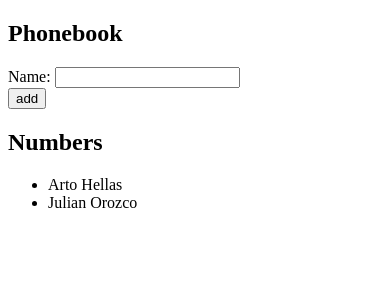
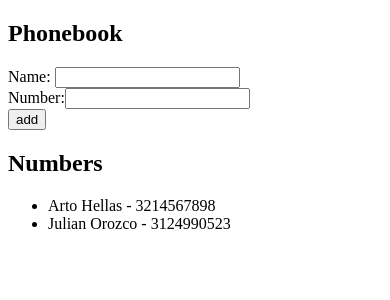
Before and after one commit to camilord-end/bootcamp, a React (Vite) app in the folder part2/phonebook/: page / in a window 390 px wide. Shown: the top 300 px of the page. Built offline with nearby package versions, Linux system fonts and the light colour scheme.

Commit message:
2.8: The Phonebook Step3

```diff
--- a/part2/phonebook/src/App.jsx
+++ b/part2/phonebook/src/App.jsx
@@ -1,26 +1,41 @@
 import { useState } from "react";
 
 const App = () => {
+  const [newName, setNewName] = useState("");
+  const [phone, setPhone] = useState("");
   const [persons, setPersons] = useState([
-    { name: "Arto Hellas" },
-    { name: "Julian Orozco" },
+    {
+      name: "Arto Hellas",
+      phone: "3214567898",
+    },
+    {
+      name: "Julian Orozco",
+      phone: "3124990523",
+    },
   ]);
-  const [newName, setNewName] = useState("");
 
   const handleChange = (event) => {
     setNewName(event.target.value);
   };
 
+  const handlePhoneChange = (event) => {
+    setPhone(event.target.value);
+  };
+
   const handleSubmit = (event) => {
     event.preventDefault();
     const includedNames = persons.map((p) => p.name);
-    if (newName) {
+    //console.log(includedNames);
+    if (newName && phone) {
       if (includedNames.includes(newName)) {
         alert(`${newName} is already in the phonebook`);
       } else {
-        setPersons([...persons, { name: newName }]);
+        setPersons([...persons, { name: newName, phone: phone }]);
         setNewName("");
+        setPhone("");
       }
+    } else {
+      alert("Neither name or phone can be empty");
     }
   };
 
@@ -28,8 +43,12 @@ const App = () => {
     <div className="container">
       <h2 className="tittle">Phonebook</h2>
       <form onSubmit={handleSubmit}>
-        <div className="input-box">
+        <div className="input-name-box">
           Name: <input onChange={handleChange} value={newName} />
+        </div>
+        <div className="input-number-box">
+          Number:
+          <input onChange={handlePhoneChange} value={phone} type="text" />
         </div>
         <div className="submit-button">
           <button type="submit">add</button>
@@ -37,9 +56,13 @@ const App = () => {
       </form>
       <h2>Numbers</h2>
       <ul>
-        {persons.map((person) => (
-          <li key={person.name}>{person.name}</li>
-        ))}
+        {persons.map((person) => {
+          return (
+            <li key={person.name}>
+              {person.name} - {person.phone}
+            </li>
+          );
+        })}
       </ul>
     </div>
   );
```
